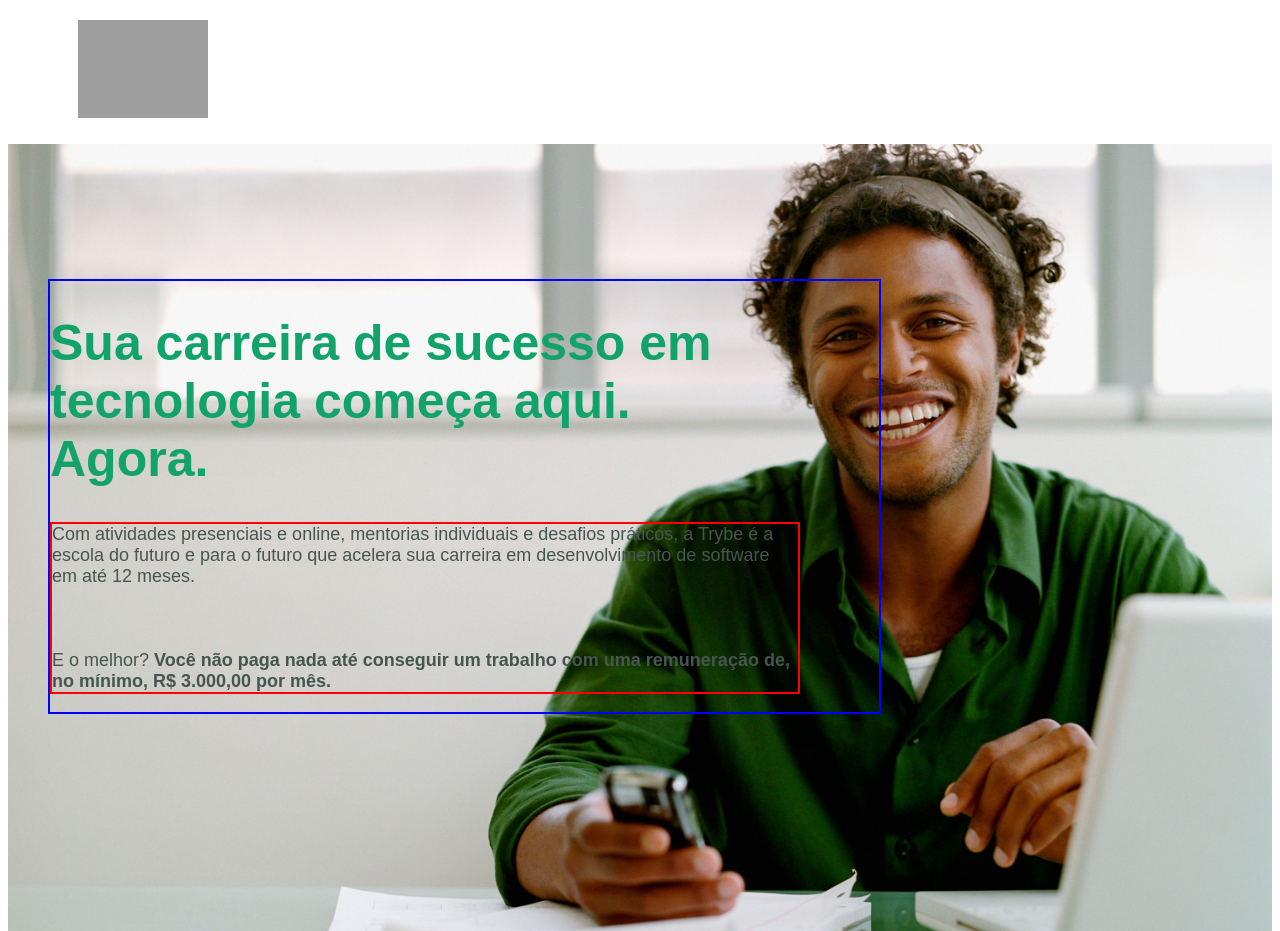
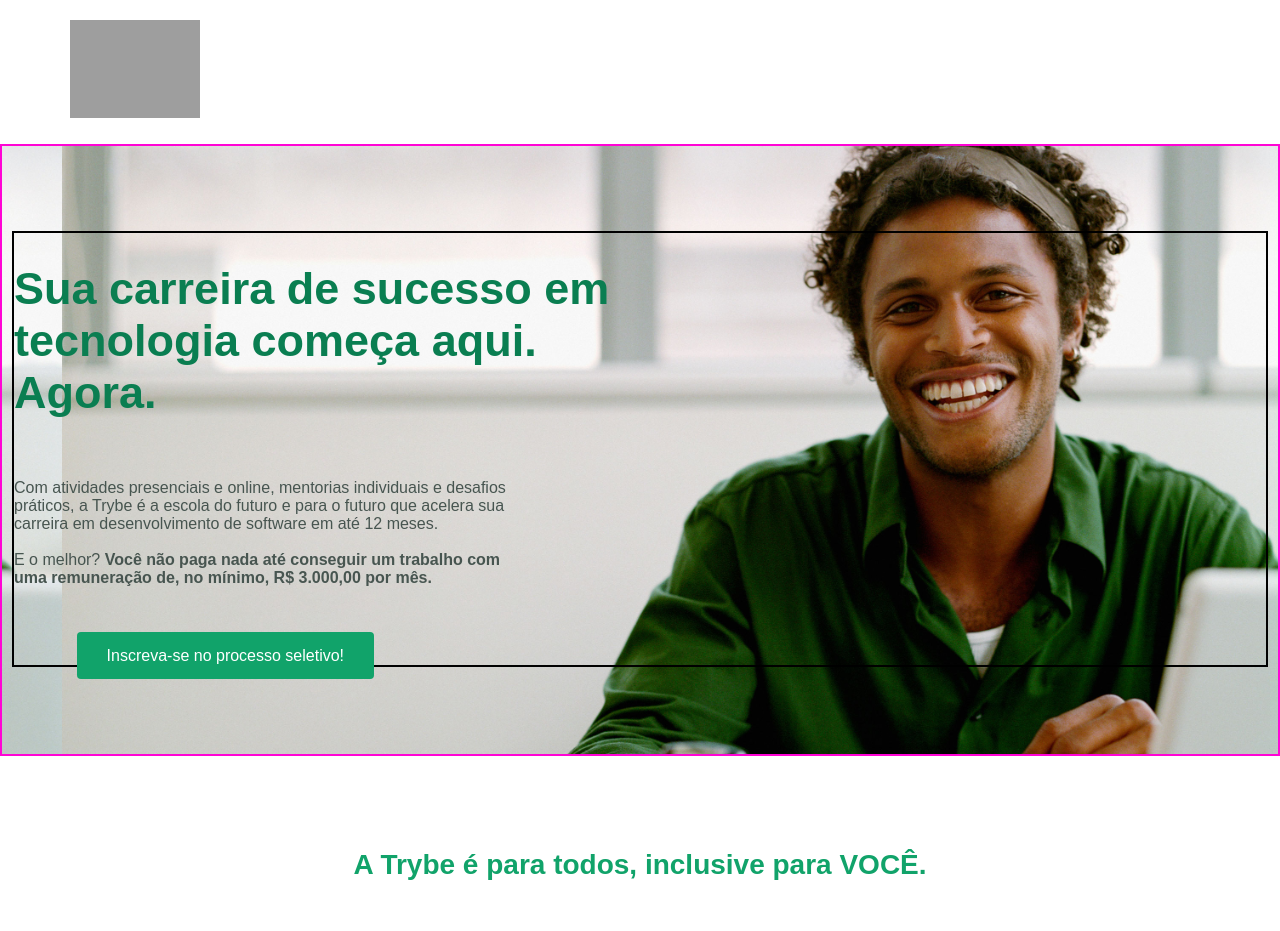
Before and after one commit to andrephelipe/trybe-exercises, a plain HTML site: page Bloco 3 - Introdução à HTML e CSS/HTML & CSS/index.html in a window 1280 px wide. Shown: the top 931 px of the page. Drawn offline with Linux system fonts and the light colour scheme; grey boxes are pictures that could not be loaded.

Commit message:
arrumando as box no css

```diff
--- a/Bloco 3 - Introdução à HTML e CSS/HTML & CSS/index.html
+++ b/Bloco 3 - Introdução à HTML e CSS/HTML & CSS/index.html
@@ -29,11 +29,10 @@
                     Com atividades presenciais e online, mentorias individuais e desafios práticos, a Trybe é a escola do futuro e para o futuro que acelera sua carreira em desenvolvimento de software em até 12 meses.
                 <br>
                 <br>
-            <br>
-            <br>
                     E o melhor? <strong>Você não paga nada até conseguir um trabalho com uma remuneração de, no mínimo, R$ 3.000,00 por mês.</strong>
                 </p>
 
+                <a id="botao-ps" href="">Inscreva-se no processo seletivo!</a>
             </div>
     </div>
 
--- a/Bloco 3 - Introdução à HTML e CSS/HTML & CSS/style.css
+++ b/Bloco 3 - Introdução à HTML e CSS/HTML & CSS/style.css
@@ -1,5 +1,7 @@
 body {
     font-family: sans-serif;
+    /* margin-top: 10px; */
+    margin: 0;
     margin-top: 10px;
 }
 
@@ -14,45 +16,57 @@ h3 {
 }
 
 h1 {
-    color: #11a36a;
+    color: #0a7e51;
 }
 
 #cabecalho {
-    /* border: 2px solid red;      */
+    /* border: 2px solid #13ac76;      */
     padding:10px 0 20px;
     margin-bottom: 2px;
     margin-left: 70px;
 }
 
 .header {
-    /* border-top: 50px solid yellow; */
-    /* border: 2px solid red; */
+    border: 2px solid rgb(255, 4, 213);
     background-image: url(images/smiling-image.jpg);
     background-size: cover;
-    background-position: 50% 25%;
-    padding: 60px 40px 217px;
-}
-
-.header p {
-    border: red solid 2px;
-    width: 10%;
-    font-size: 18px;
+    background-position:60px -85px;
+    padding: 85px 10px 87px;
 }
 
 .header-container{
-    border: 2px solid blue;
-    width: 70%;
-    margin-top: 75px;
-    font-family: Montserrat, sans-serif;
+    border: 2px solid;
 }
 
 .header-container p{
-    width: 90%;
+    /* border: 2px solid blue; */
+    width: 40%;
+    margin-top: 60px;
+    font-family: Montserrat, sans-serif;
+    font-size: 16px;
+    margin-bottom: 60px;
 }
 
 .header-container h1{
-    font-size: 50px;
-    width: 95%;
+    /* border: 2px solid red; */
+    font-size: 45px;
+    width: 50%;
+}
+
+#botao-ps{
+    /* border: 2px solid blueviolet; */
+    border-radius: 4px;
+    color: #fff;
+    background-color: #11a36a;
+    text-align: center;
+    padding: 15px 30px;
+    text-decoration: none;
+    margin-left: 5%;
+
+}
+
+#botao-ps:hover{
+    background-color: #178f61;
 }
 
 .img-trybe{
@@ -60,9 +74,10 @@ h1 {
 }
 
 .text-centered{
+    /* border: 2px solid rgb(46, 0, 250); */
     text-align: center;
     padding: 60px 20px 50px;
-    width: 70%;
+    width: 80%;
     margin: auto;
 }
 
```
Lines whose indentation alone changed are shown as unchanged.
